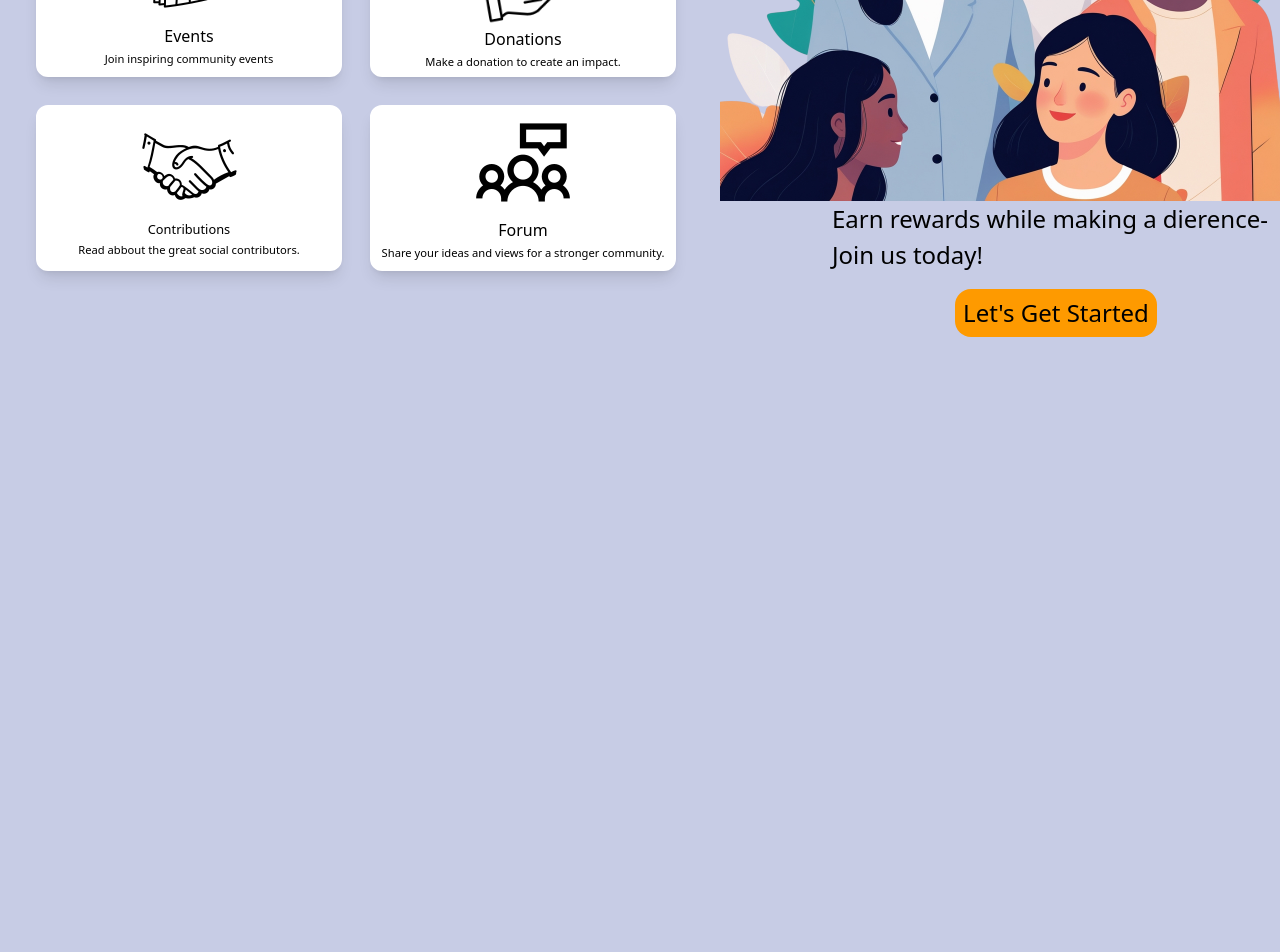
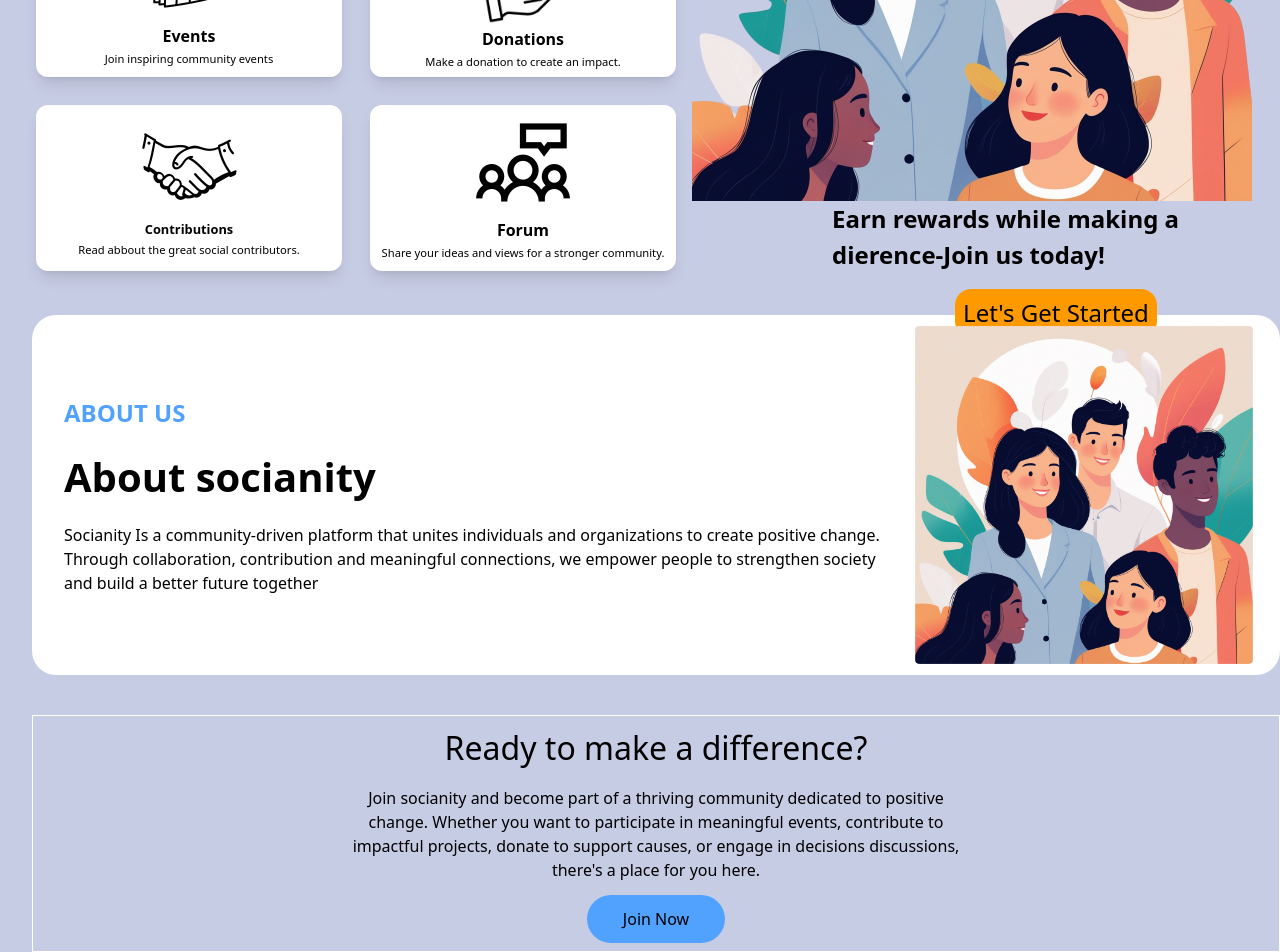
Before and after one commit to kharelbaibhav7/socianity, a React (Vite) app in the folder frontend/: page / in a window 1280 px wide. Shown: the part 479-1431 px from the top of the page. Before the commit the page ends 880 px from the top, so only its background shows below. Built offline with nearby package versions, Linux system fonts and the light colour scheme; a web font is replaced by a local one.

Commit message:
home page extended

```diff
--- a/frontend/src/pages/HomePage.jsx
+++ b/frontend/src/pages/HomePage.jsx
@@ -7,7 +7,7 @@ const HomePage = () => {
             {/* Socianity Big font text part */}
             <section className="middlePage">
                 <div className="textContainer">
-                    <h1 className="main_title bold text-[3rem]">Socianity</h1>
+                    <h1 className="main_title font-bold text-[3rem]">Socianity</h1>
                     <h2 className="main_slogan text-[1.5rem]">Strengthening society, Uniting for Change</h2>
                     <div className="line h-[2px] w-[10vw] bg-emerald-400 mt-1"></div >
                 </div>
@@ -15,7 +15,7 @@ const HomePage = () => {
             </section>
 
             {/* Peoples */}
-            <div className="poeplesContainer absolute right-0 top-[5vh]">
+            <div className="poeplesContainer absolute right-7 top-[5vh]">
                 <img src="../../images/HomePagePeople.png" alt="" className='max-h-[70vh] w-auto' />
             </div>
 
@@ -27,7 +27,7 @@ const HomePage = () => {
                     <div className="imageContainer overflow-hidden">
                         <img src="../../images/EventsLogo.png" alt="" className="h-full w-auto grow" />
                     </div>
-                    <p className='title bold text-[1rem] text-center'>Events</p>
+                    <p className='title font-semibold text-[1rem] text-center'>Events</p>
                     <p className="description text-[0.7rem] text-center">Join inspiring community events </p>
                 </div>
 
@@ -36,7 +36,7 @@ const HomePage = () => {
                     <div className="imageContainer overflow-hidden">
                         <img src="../../images/DonationsLogo.png" alt="" className="h-full w-auto grow" />
                     </div>
-                    <p className='title bold text-[1rem] text-center'>Donations</p>
+                    <p className='title font-semibold text-[1rem] text-center'>Donations</p>
                     <p className="description text-[0.7rem] text-center">Make a donation to create an impact.</p>
                 </div>
 
@@ -45,7 +45,7 @@ const HomePage = () => {
                     <div className="imageContainer overflow-hidden">
                         <img src="../../images/ContributionsLogo.png" alt="" className="h-full w-auto grow" />
                     </div>
-                    <p className='title bold text-[1rem] sm:text-[0.8rem] text-center'>Contributions</p>
+                    <p className='title font-semibold text-[1rem] sm:text-[0.8rem] text-center'>Contributions</p>
                     <p className="description text-[0.7rem] text-center">Read abbout the great social contributors.</p>
                 </div>
 
@@ -54,23 +54,34 @@ const HomePage = () => {
                     <div className="imageContainer overflow-hidden">
                         <img src="../../images/ForumLogo.png" alt="" className="h-full w-auto grow" />
                     </div>
-                    <p className='title bold text-[1rem] text-center'>Forum</p>
+                    <p className='title font-semibold text-[1rem] text-center'>Forum</p>
                     <p className="description text-[0.7rem] text-center">Share your ideas and views for a stronger community.</p>
                 </div>
             </div>
 
             <div className="lowerRightBigText_And_ButtonContainer absolute top-[75vh] right-0 w-[35vw] flex flex-col items-center justify-between">
-                <p className="lowerRightBigText bold text-[1.5rem]">
+                <p className="lowerRightBigText font-semibold text-[1.5rem]">
                     Earn rewards while making a dierence-Join us today!
                 </p>
                 <button className='mt-[1rem] bg-amber-500 rounded-2xl p-2 text-2xl duration-250 hover:scale-110'>Let's Get Started</button>
             </div>
 
+            <div className="secondPageMainBox w-full h-[45vh] flex gap-[2rem] mt-[3rem] bg-white rounded-3xl justify-around align-center py-[1rem] px-[2rem]">
 
+                    <div className="text_container flex flex-col justify-center items-left gap-[1rem]">
+                        <p className='font-bold text-blue-400 text-[1.5rem]'>ABOUT US</p>
+                        <p className='mainHeading text-[2.5rem] font-bold'>About socianity</p>
+                        <p className='font-normal'>Socianity Is a community-driven platform that unites individuals and organizations to create positive change. Through collaboration, contribution and meaningful connections, we empower people to strengthen society and build a better future together</p>
+                    </div>
 
+                <img src="../../images/People.jpeg" alt="" className='rounded-sm scale-103'/>
+            </div>
 
-
-            {/* <button className="main_button">Get Started</button> */}
+            <div className="BottomBigTextContainer border border-white p-2 mt-10 mx-auto flex flex-col gap-[0.85rem] justify-center items-center">
+                <p className='text-[2rem] font-font-font-bold'>Ready to make a difference?</p>
+                <p className='font-normal text-center w-[50%]'>Join socianity and become part of a thriving community dedicated to positive change. Whether you want to participate in meaningful events, contribute to impactful projects, donate to support causes, or engage in decisions discussions, there's a place for you here.</p>
+                <button className='bg-blue-400 rounded-3xl py-3 px-9 border-none '>Join Now</button>
+            </div>
 
         </div>
     )
```
Also changed, not shown: 1 other file (tests, documents, lock files or other folders).
